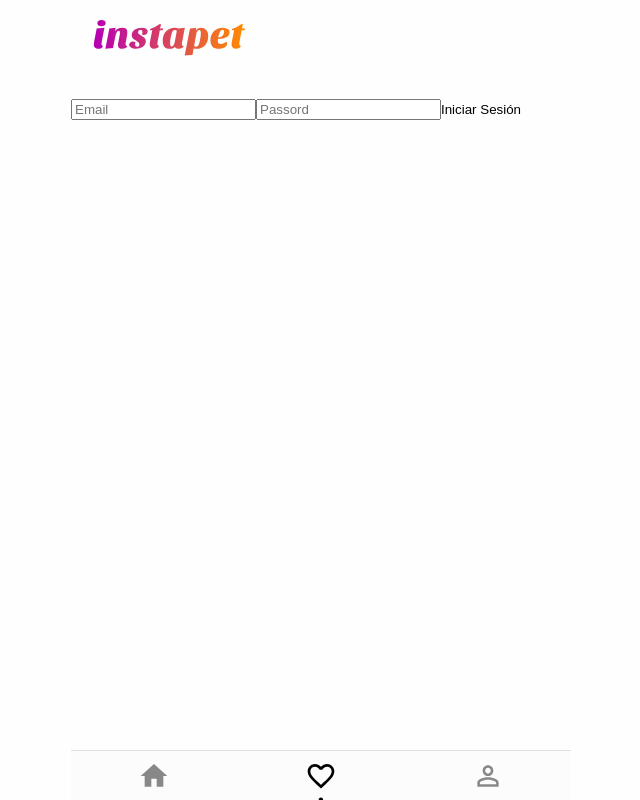
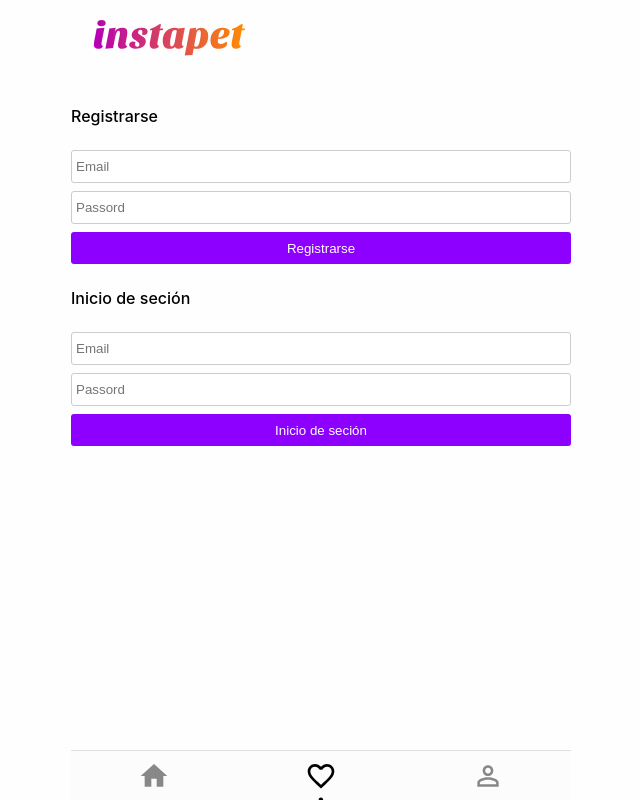
Before and after one commit to mercadol/cursoPlatziReactAvanzado-Leonardo, a React app: page /favs in a window 1280 px wide. Shown: the whole page, without its empty margins (319-959 px from the left). Built offline with nearby package versions, Linux system fonts and the light colour scheme.

Commit message:
ultimos cambios diciembre 2020

```diff
--- a/src/Context.js
+++ b/src/Context.js
@@ -1,13 +1,17 @@
 import React, { createContext, useState } from 'react'
 
-const Context = createContext()
+export const Context = createContext()
+
 const Provider = ({ children }) => {
-  const [isAuth, setIsAuth] = useState(false)
+  const [isAuth, setIsAuth] = useState(() => {
+    return window.sessionStorage.getItem('token')
+  })
 
   const value = {
     isAuth,
-    activateAuth: () => {
+    activateAuth: token => {
       setIsAuth(true)
+      window.sessionStorage.setItem('token', token)
     }
   }
 
--- a/src/components/UserForm/index.js
+++ b/src/components/UserForm/index.js
@@ -1,25 +1,39 @@
 /* eslint-disable react/jsx-handler-names */
 import React from 'react'
 import { useInputValue } from '../../hooks/useInputValue'
+import { Button, Error, Form, Input, Title } from './styles'
 
-export const UserForm = ({ onSubmint }) => {
+export const UserForm = ({ error, diseabled, onSubmint, title }) => {
   const email = useInputValue('')
   const password = useInputValue('')
 
+  const handleSubmit = event => {
+    event.preventDefault()
+    onSubmint({
+      email: email.value,
+      password: password.value
+    })
+  }
   return (
-    <form onSubmint={onSubmint}>
-      <input
+    <>
+      <Title>{title}</Title>
+      <Form diseabled={diseabled} onSubmint={handleSubmit}>
+        <Input
+          diseabled={diseabled}
           placeholder='Email'
           value={email.value}
           onChange={email.onChange}
         />
-      <input
+        <Input
+          diseabled={diseabled}
           placeholder='Passord'
           type='password'
           value={password.value}
           onChange={password.onChange}
         />
-      <button>Iniciar Sesión</button>
-    </form>
+        <Button diseabled={diseabled}>{title}</Button>
+      </Form>
+      {error && <Error>{error}</Error>}
+    </>
   )
 }
--- a/src/components/UserForm/styles.js
+++ b/src/components/UserForm/styles.js
@@ -0,0 +1,37 @@
+import styled from 'styled-components'
+
+export const Form = styled.form`
+  padding: 16px 0;
+`
+export const Input = styled.input`
+  padding: 8px 4px;
+  border: 1px solid #ccc;
+  border-radius: 3px;
+  margin-bottom: 8px;
+  display: block;
+  width: 100%;
+  &[disabled] {
+    opacity: .3;
+  }
+`
+export const Button = styled.button`
+  background: #8d00ff;
+  border-radius: 3px;
+  color: #fff;
+  height: 32px;
+  display: block;
+  width: 100%;
+  text-align: center;
+  &[disabled] {
+    opacity: .3;
+  }
+`
+export const Title = styled.h2`
+  font-size: 16px;
+  font-weight: 500;
+  padding: 8px 0;
+`
+export const Error = styled.span`
+  color: red;
+  font-size: 14px;
+`
--- /dev/null
+++ b/src/container/LoginMutation.js
@@ -0,0 +1,12 @@
+import React from 'react'
+import { gql } from 'apollo-boost'
+import { Mutation } from 'react-apollo'
+
+const LOGIN = gql`
+mutation login($input: UserCredentials!){
+  login (input: $input)
+}
+`
+export const LoginMutation = ({ children }) => {
+  return <Mutation mutation={LOGIN}>{children}</Mutation>
+}
--- /dev/null
+++ b/src/container/RegisterMutation.js
@@ -0,0 +1,12 @@
+import React from 'react'
+import { gql } from 'apollo-boost'
+import { Mutation } from 'react-apollo'
+
+const REGISTER = gql`
+mutation signup($input: UserCredentials!){
+  signup (input: $input)
+}
+`
+export const RegisterMutation = ({ children }) => {
+  return <Mutation mutation={REGISTER}>{children}</Mutation>
+}
--- a/src/pages/NotRegisteredUser.js
+++ b/src/pages/NotRegisteredUser.js
@@ -1,11 +1,47 @@
-import React from 'react'
-import Context from '../Context'
+import React, { useContext } from 'react'
+import { Context } from '../Context'
 import { UserForm } from '../components/UserForm'
+import { RegisterMutation } from '../container/RegisterMutation'
+import { LoginMutation } from '../container/LoginMutation'
 
-export const NotRegisteredUser = () => (
-  <Context.Consumer>
-    {({ activateAuth }) => {
-      return <UserForm onSubmint={activateAuth} />
-    }}
-  </Context.Consumer>
-)
+export const NotRegisteredUser = () => {
+  const { activateAuth } = useContext(Context)
+  return (
+    <>
+      <RegisterMutation>
+        {
+          (register, { data = {}, loading, error }) => {
+            const handleSubmit = ({ email, password }) => {
+              const input = { email, password }
+              const variables = { input }
+              register({ variables }).then(({ data }) => {
+                console.log(data)
+                const { signup } = data
+                activateAuth(signup)
+              })
+            }
+            const errorMsg = error && 'El usuario ya existe o hay algún problema'
+            return <UserForm disabled={loading} error={errorMsg} title='Registrarse' onSubmint={handleSubmit} />
+          }
+        }
+      </RegisterMutation>
+      <LoginMutation>
+        {
+          (login, { data = {}, loading, error }) => {
+            const handleSubmit = ({ email, password }) => {
+              const input = { email, password }
+              const variables = { input }
+              login({ variables }).then(({ data }) => {
+                console.log(data)
+                const { login } = data
+                activateAuth(login)
+              })
+            }
+            const errorMsg = error && 'El usuario no existe o la contraseña es incorrecta'
+            return <UserForm disabled={loading} error={errorMsg} title='Inicio de seción' onSubmint={handleSubmit} />
+          }
+        }
+      </LoginMutation>
+    </>
+  )
+}
```
Lines whose indentation alone changed are shown as unchanged.
